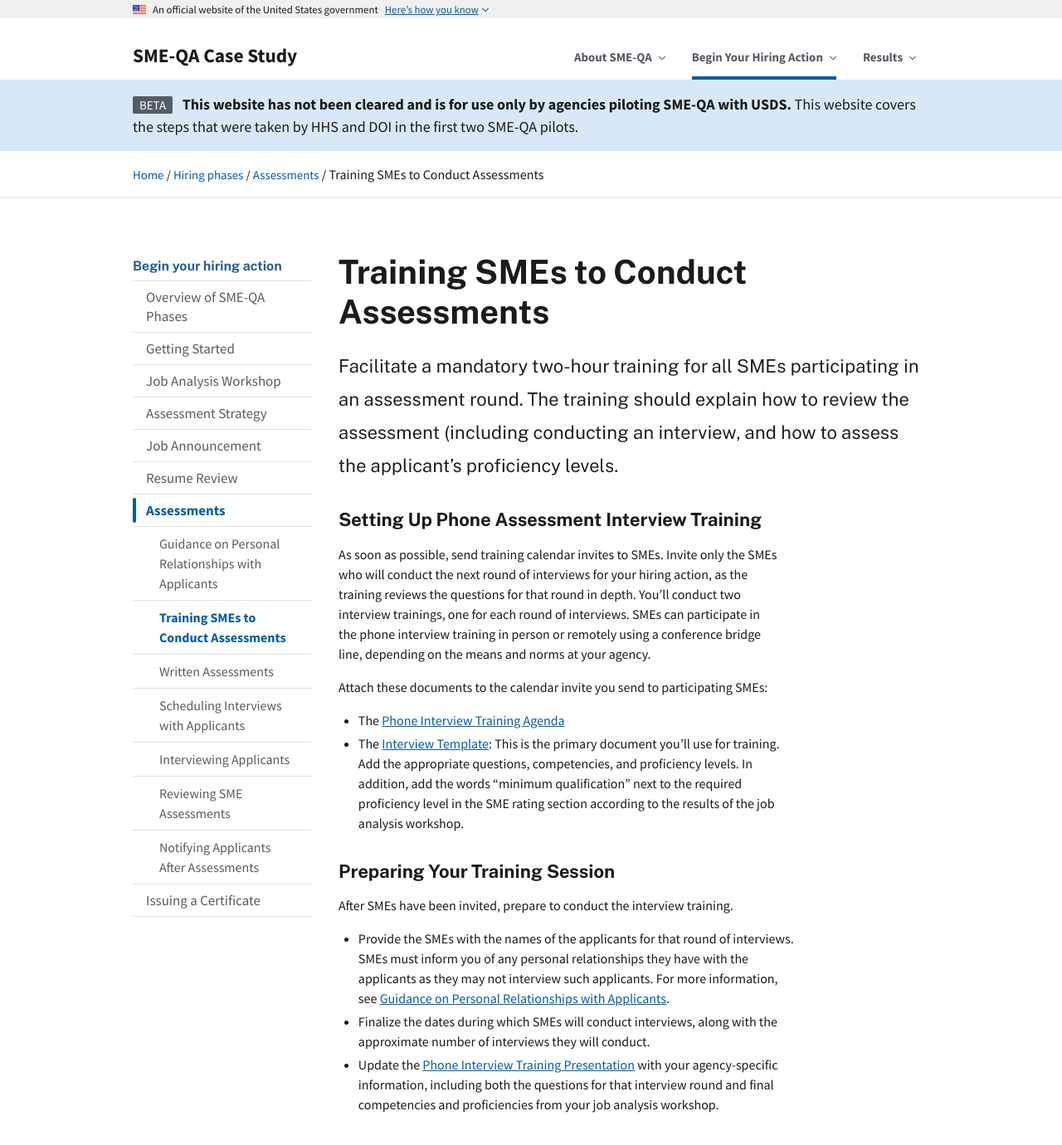
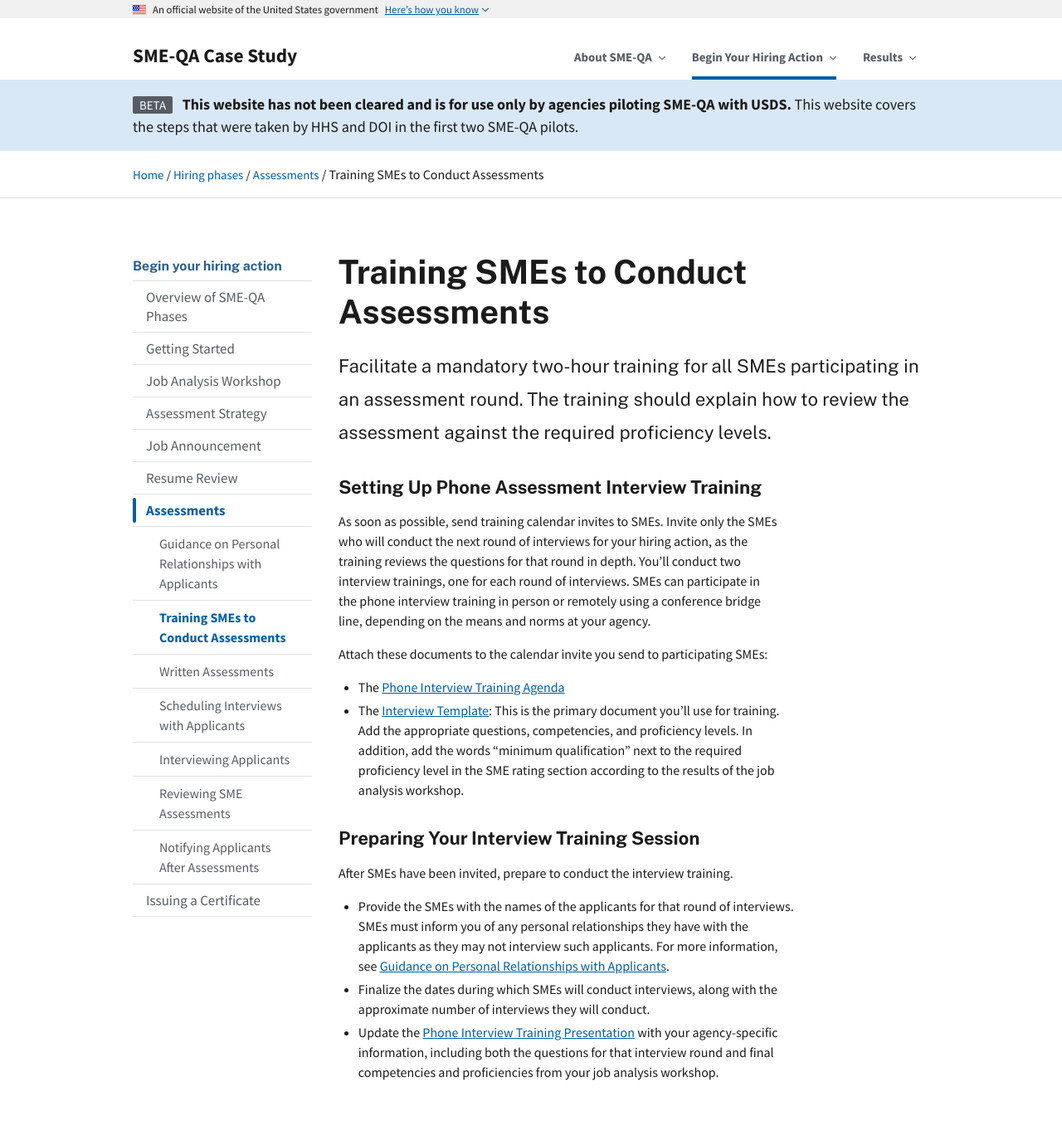
Before and after one commit to usds/SME-QA-Website, a Jekyll site: the page built from pages/phases/assessments/training.md, in a window 1280 px wide and 1400 px high. Shown: the top 1380 px of the window at 83% size. Built offline with Jekyll 4.4.1, drawn with Linux system fonts in a browser that asks for light colours.

Commit message:
Update training.md

```diff
--- a/pages/phases/assessments/training.md
+++ b/pages/phases/assessments/training.md
@@ -6,7 +6,7 @@
 phase: assessments
 sub-phase-order: 015
 title: Training SMEs to Conduct Assessments
-intro: Facilitate a mandatory two-hour training for all SMEs participating in an assessment round. The training should explain how to review the assessment (including conducting an interview, and how to assess the applicant’s proficiency levels.
+intro: Facilitate a mandatory two-hour training for all SMEs participating in an assessment round. The training should explain how to review the assessment against the required proficiency levels.
 ---
 
 <p class="usa-intro">
```
Also changed, not shown: other parts of pages/phases/assessments/training.md (+1 -1 lines).
